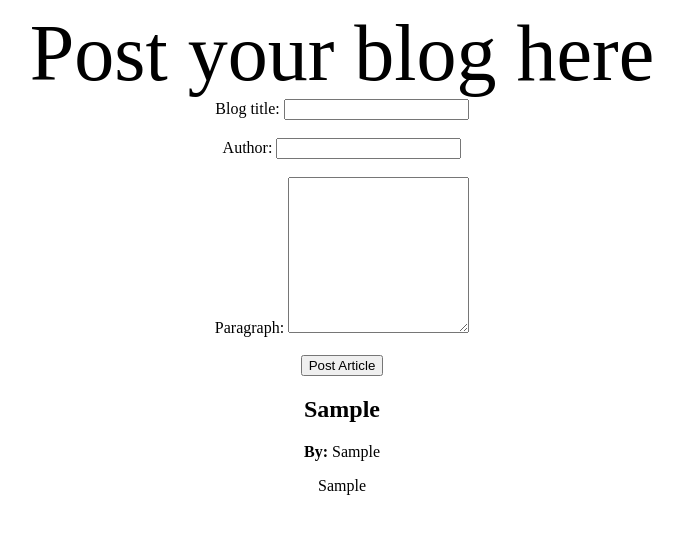
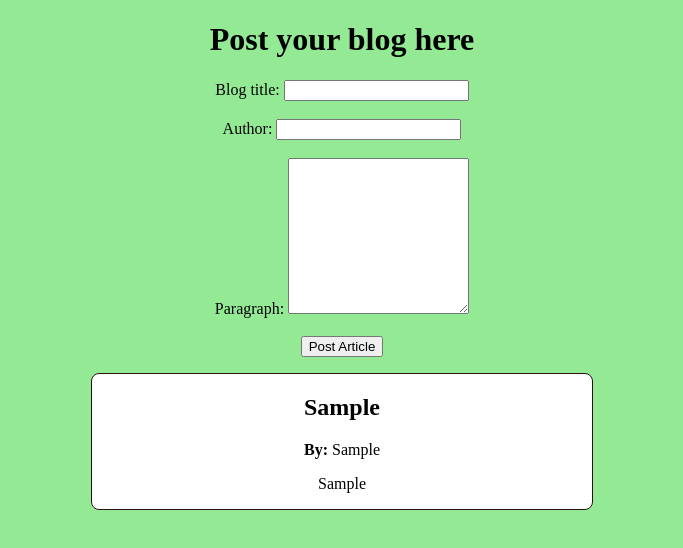
Before and after one commit to JUstISAGE/daniel-vanilla-blog, a plain HTML site: page blog.html in a window 1280 px wide. Both pictures are taken after typing "Sample", "Sample", "Sample" into the empty fields and a click on the button "Post Article". Shown: the whole page, without its empty margins (298-981 px from the left). Drawn offline with Linux system fonts and the light colour scheme.

Commit message:
implement css

```diff
--- a/blog.html
+++ b/blog.html
@@ -7,9 +7,9 @@
   <link rel="stylesheet" type="text/css" href="./style.css">
 </head>
 <body>
-  <div id = 'topic'>
+  <h1 id="'topic">
     Post your blog here
-  </div>
+  </h1>
   <form action="/action_page.php" id = "blog">
     <label for="title">Blog title:</label>
     <input type="text" id="title" name="title"><br><br>
--- a/scripts.js
+++ b/scripts.js
@@ -5,10 +5,11 @@ document.getElementById('blog').addEventListener('submit', function(event){
     author = document.getElementById('author').value;
 
 
-    dynamic_content = `<div class=post>
+    dynamic_content = `<div class="post">
                         <h2>${title}</h2>
                         <p><strong>By:</strong> ${author}</p>
                         <p>${paragraph}</p>
+                        </div>
                     `;
     document.getElementById('postedblog').innerHTML = dynamic_content;
     document.getElementById('blog').reset();
--- a/style.css
+++ b/style.css
@@ -1,10 +1,19 @@
-body{
-    background: white;
+body {
+    background: rgb(148, 234, 148);
     text-align: center;
 }
-#topic{
+
+#topic {
   font-family: Young_Serif;
   font-size: 5em;
   color:black;
   text-align:center;
 }
+
+.post {
+  border: 1px solid rgb(43, 17, 17);
+  border-radius: 8px;
+  width: 500px;
+  margin: 1em auto;
+  background: white;
+}
```
